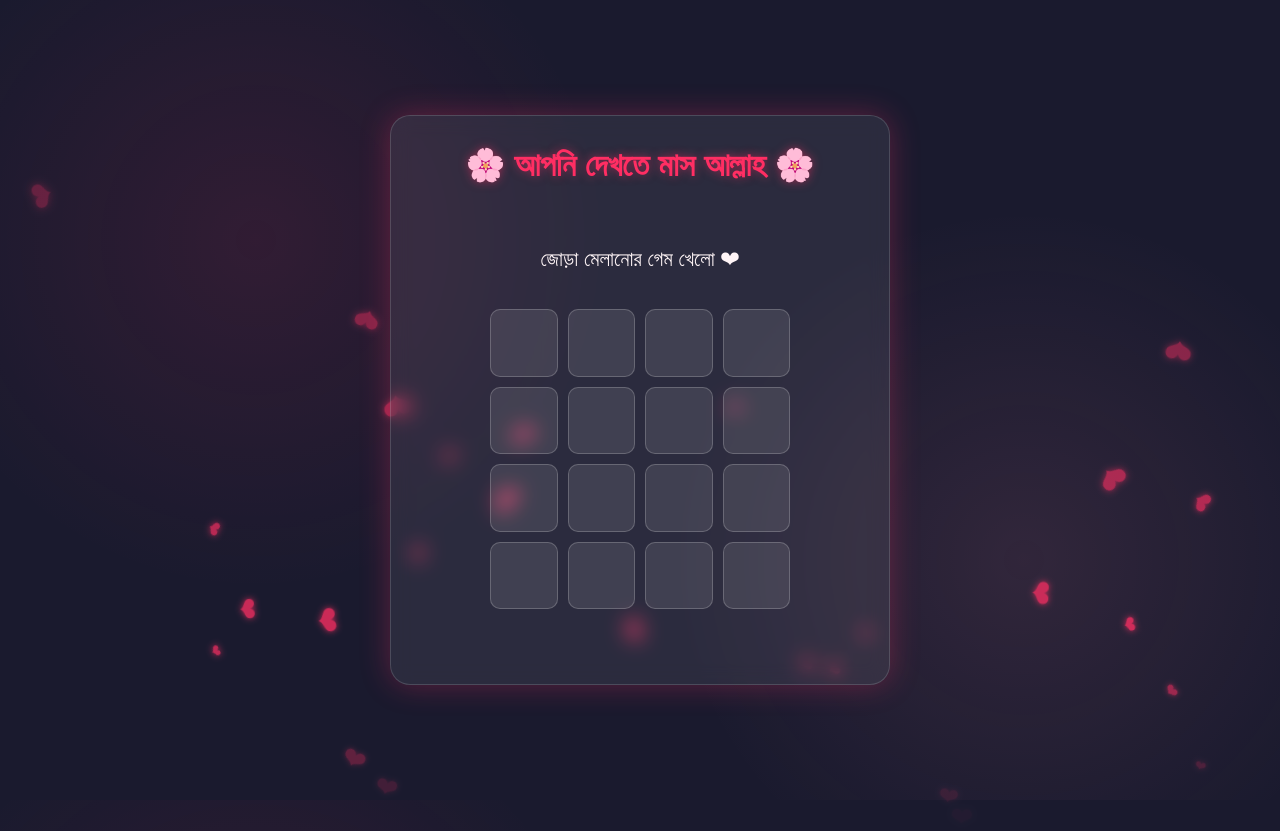
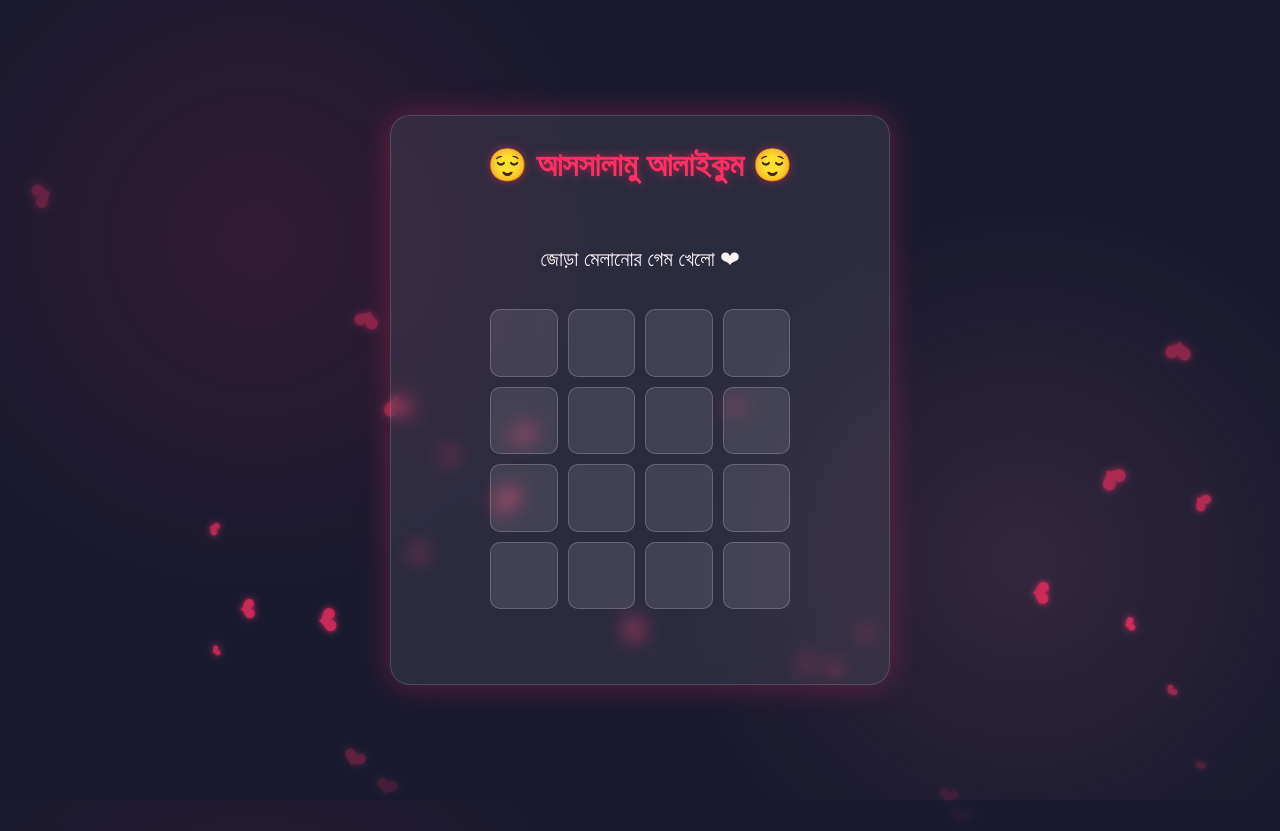
Before and after one commit to salimsarker2005/Ummah, a plain HTML site: page index.html in a window 1280 px wide. Drawn offline with Linux system fonts and the light colour scheme; a web font is replaced by a local one.

Commit message:
Update index.html

```diff
--- a/index.html
+++ b/index.html
@@ -210,7 +210,7 @@
     <div class="hearts" id="heartsContainer"></div>
 
     <div class="game-container" id="gameContainer">
-        <h1>🌸 আপনি দেখতে মাস আল্লাহ 🌸</h1>
+        <h1>😌 আসসালামু আলাইকুম 😌</h1>
 
         <div class="game-area">
             <div class="message" id="message">জোড়া মেলানোর গেম খেলো ❤</div>
```
